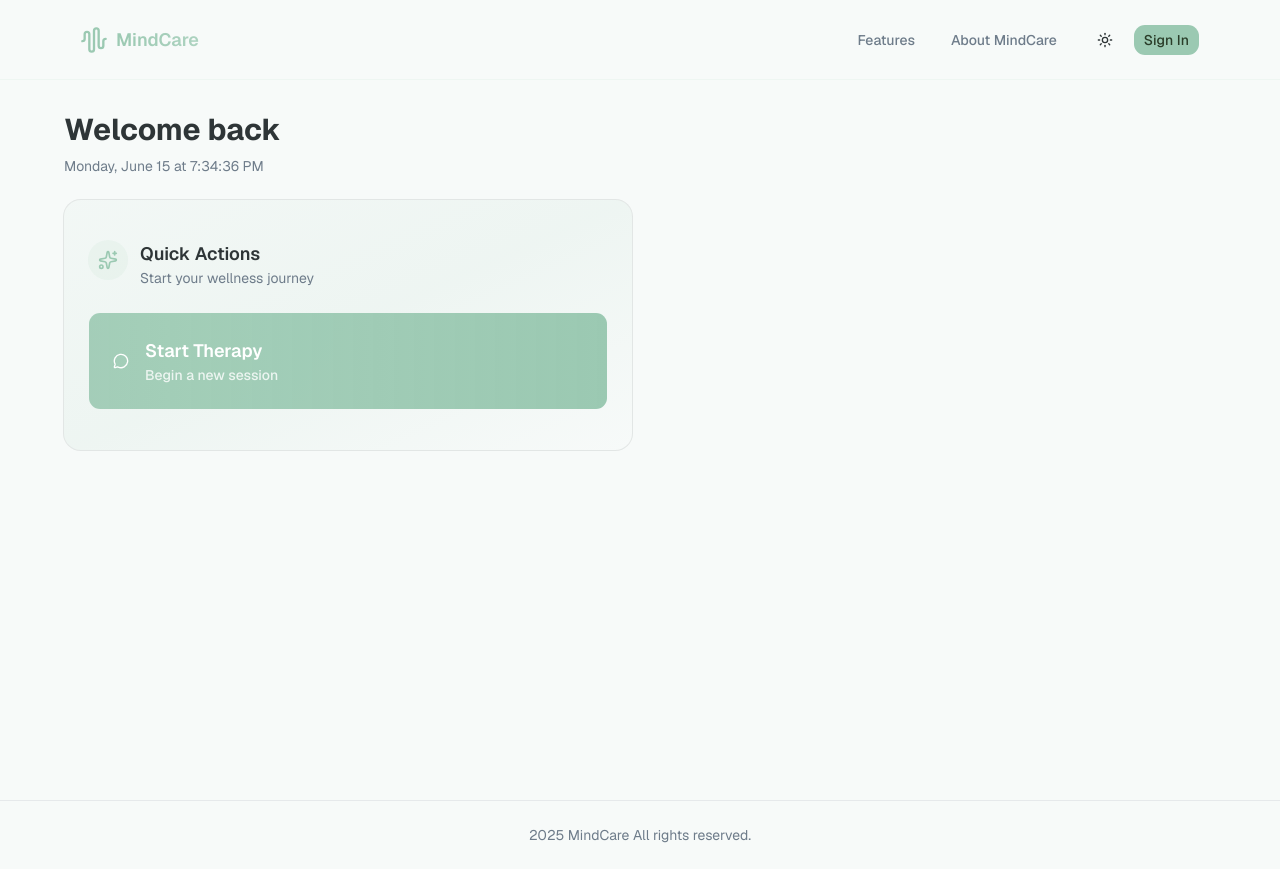
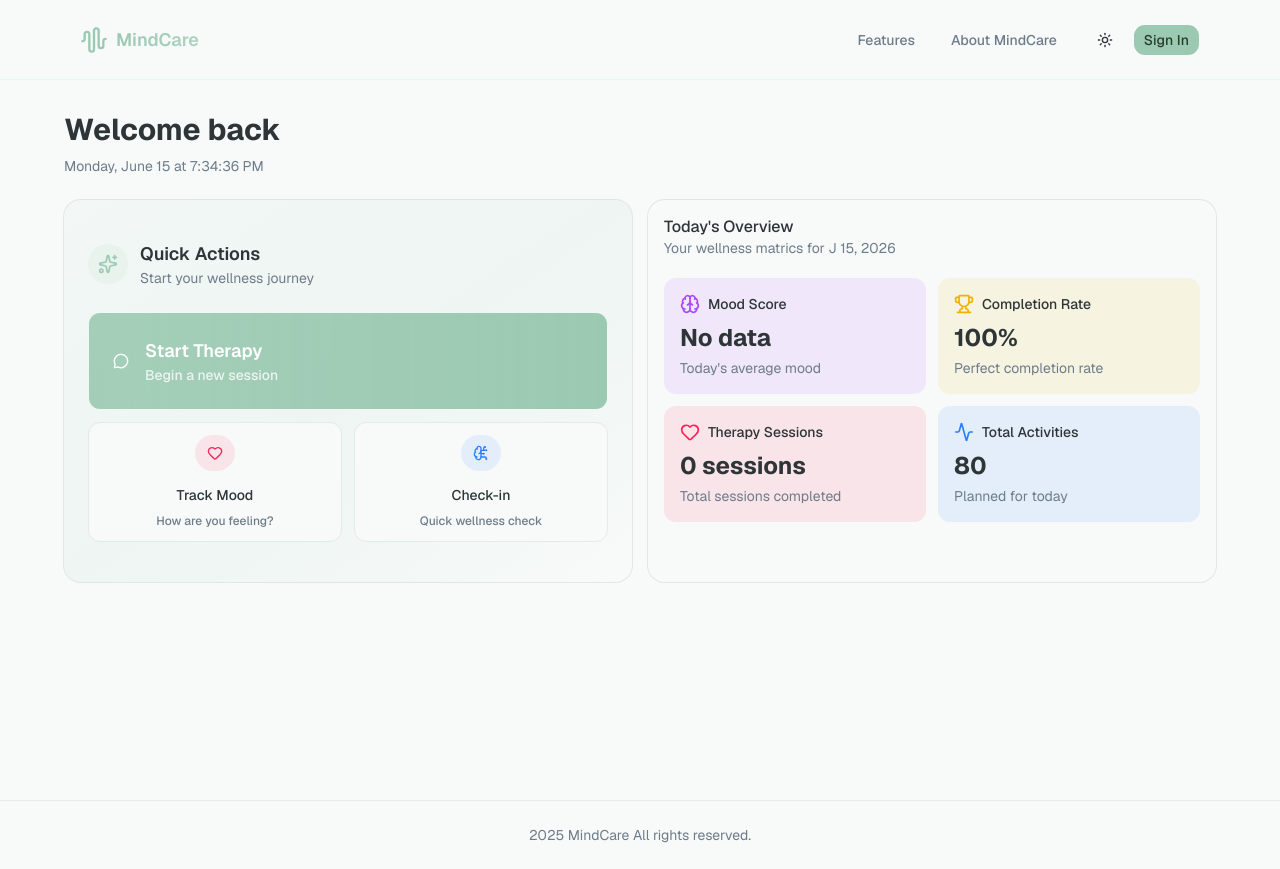
Before and after one commit to ruvindya28/AI-MentalHealth-System, a Next.js app: page /dashboard in a window 1280 px wide. Built offline with nearby package versions, Linux system fonts and the light colour scheme.

Commit message:
Add wellness statistics and dialog component to enhance dashboard functionality

```diff
--- a/app/dashboard/page.tsx
+++ b/app/dashboard/page.tsx
@@ -3,12 +3,50 @@
 import { Container } from "@/components/ui/container";
 import { useState , useEffect } from "react";
 import {motion} from 'framer-motion';
-import { Card, CardContent } from "@/components/ui/card";
-import { MessageCircle, Sparkles } from "lucide-react";
+import { Card, CardContent, CardDescription, CardHeader, CardTitle } from "@/components/ui/card";
+import { BrainCircuit, Heart, MessageCircle, Sparkles ,Brain, Trophy, Activity } from "lucide-react";
 import { Button } from "@/components/ui/button";
 import { cn } from "@/lib/utils";
+import { format } from "date-fns";
+
 
 export default function DashboardPage() {
+
+    const wellnessStats = [
+        {
+            title:"Mood Score",
+            value: "No data",
+            icon: Brain,
+            color: "text-purple-500",
+            bgColor: "bg-purple-500/10",
+            description: "Today's average mood",
+        },
+        {
+            title:"Completion Rate",
+            value: "100%",
+            icon: Trophy,
+            color: "text-yellow-500",
+            bgColor: "bg-yellow-500/10",
+            description: "Perfect completion rate",
+        },
+         {
+            title:"Therapy Sessions",
+            value: "0 sessions",
+            icon: Heart,
+            color: "text-rose-500",
+            bgColor: "bg-rose-500/10",
+            description: "Total sessions completed",
+        },
+         {
+            title:"Total Activities",
+            value: "80",
+            icon: Activity,
+            color: "text-blue-500",
+            bgColor: "bg-blue-500/10",
+            description: "Planned for today",
+        },
+    ]
+
 
 const [currentTime, setCurrentTime] = useState(new Date());
 
@@ -47,7 +85,7 @@ useEffect(() => {
 
                 <CardContent className="p-6 relative">
                     <div className="space-y-6">
-                        <div className="flex item-center gap-3">
+                        <div className="flex items-center gap-3">
                             <div className="w-10 h-10 rounded-full bg-primary/10 flex items-center justify-center">
                             <Sparkles className="w-5 h-5 text-primary" /></div>
                             <div>
@@ -77,10 +115,66 @@ useEffect(() => {
   </div>
 
                                 </Button>
+
+                                <div className="grid grid-cols-2 gap-3">
+                                    <Button
+                                    variant="outline"
+                                    className={cn(
+                                        "flex flex-col h-[120px] px-4 py-3 group/mood hover:border-primary/50","justify-center items-center text-center","transition-all duration-200 group-hover:translate-y-[-2px]")}>
+                                            <div className="w-10 h-10 rounded-full bg-rose-500/10 flex items-center justify-center mb-2">
+                                            <Heart className="w-5 h-5 text-rose-500" />
+                                            </div>
+                                            <div className="font-medium text-sm">Track Mood</div>
+                                            <div className="text-xs text-muted-foreground mt-0.5">How are you feeling?</div>
+                                        </Button>
+                                        <Button
+                                    variant="outline"
+                                    className={cn(
+                                        "flex flex-col h-[120px] px-4 py-3 group/mood hover:border-primary/50","justify-center items-center text-center","transition-all duration-200 group-hover:translate-y-[-2px]")}>
+                                            <div className="w-10 h-10 rounded-full bg-blue-500/10 flex items-center justify-center mb-2">
+                                            <BrainCircuit className="w-5 h-5 text-blue-500" />
+                                            </div>
+                                            <div className="font-medium text-sm">Check-in</div>
+                                            <div className="text-xs text-muted-foreground mt-0.5">Quick wellness check</div>
+                                        </Button>
+                                </div>
                             </div>
                     </div>
                 </CardContent>
                 </Card>
+
+                {/*wellness start*/}
+
+                <Card className="border-primary/10">
+                <CardHeader>
+                    <div className="flex items-center justify-between">
+                        <div>
+                            <CardTitle>Today's Overview</CardTitle>
+                            <CardDescription>Your wellness matrics for{" "}{format(new Date(),"MMMMM dd, yyyy")}</CardDescription>
+                            </div></div>
+                            </CardHeader>
+                            <CardContent className="grid grid-cols-2 gap-3">
+                                {wellnessStats.map((stat) => (
+                                    <div key={stat.title} className={cn(
+                                        "p-4 rounded-lg transition-all duration-200 hover:scale-[1.02]",
+                                        stat.bgColor)}>
+                                            <div className="flex items-center gap-2">
+                                                <stat.icon className={cn("w-5 h-5", stat.color)} />
+                                                <p className="text-sm font-medium">{stat.title}</p>
+                                            </div>
+                                            <p className="text-2xl font-bold mt-2">{stat.value}</p>
+                                            <p className="text-sm text-muted-foreground mt-1">{stat.description}</p>
+                                            </div>
+                                ))}
+                            </CardContent>
+
+                            </Card>
+
+
+            </div>
+{/*container grid for games */}
+            <div className="grid grid-cols-1 lg:grid-cols-3 gap-6">
+                <div className="lg:col-span-3 space-y-6"></div>
             </div>
         </div>
         </Container>
--- /dev/null
+++ b/components/ui/dialog.tsx
@@ -0,0 +1,168 @@
+"use client"
+
+import * as React from "react"
+import { Dialog as DialogPrimitive } from "radix-ui"
+
+import { cn } from "@/lib/utils"
+import { Button } from "@/components/ui/button"
+import { XIcon } from "lucide-react"
+
+function Dialog({
+  ...props
+}: React.ComponentProps<typeof DialogPrimitive.Root>) {
+  return <DialogPrimitive.Root data-slot="dialog" {...props} />
+}
+
+function DialogTrigger({
+  ...props
+}: React.ComponentProps<typeof DialogPrimitive.Trigger>) {
+  return <DialogPrimitive.Trigger data-slot="dialog-trigger" {...props} />
+}
+
+function DialogPortal({
+  ...props
+}: React.ComponentProps<typeof DialogPrimitive.Portal>) {
+  return <DialogPrimitive.Portal data-slot="dialog-portal" {...props} />
+}
+
+function DialogClose({
+  ...props
+}: React.ComponentProps<typeof DialogPrimitive.Close>) {
+  return <DialogPrimitive.Close data-slot="dialog-close" {...props} />
+}
+
+function DialogOverlay({
+  className,
+  ...props
+}: React.ComponentProps<typeof DialogPrimitive.Overlay>) {
+  return (
+    <DialogPrimitive.Overlay
+      data-slot="dialog-overlay"
+      className={cn(
+        "fixed inset-0 isolate z-50 bg-black/10 duration-100 supports-backdrop-filter:backdrop-blur-xs data-open:animate-in data-open:fade-in-0 data-closed:animate-out data-closed:fade-out-0",
+        className
+      )}
+      {...props}
+    />
+  )
+}
+
+function DialogContent({
+  className,
+  children,
+  showCloseButton = true,
+  ...props
+}: React.ComponentProps<typeof DialogPrimitive.Content> & {
+  showCloseButton?: boolean
+}) {
+  return (
+    <DialogPortal>
+      <DialogOverlay />
+      <DialogPrimitive.Content
+        data-slot="dialog-content"
+        className={cn(
+          "fixed top-1/2 left-1/2 z-50 grid w-full max-w-[calc(100%-2rem)] -translate-x-1/2 -translate-y-1/2 gap-4 rounded-xl bg-popover p-4 text-sm text-popover-foreground ring-1 ring-foreground/10 duration-100 outline-none sm:max-w-sm data-open:animate-in data-open:fade-in-0 data-open:zoom-in-95 data-closed:animate-out data-closed:fade-out-0 data-closed:zoom-out-95",
+          className
+        )}
+        {...props}
+      >
+        {children}
+        {showCloseButton && (
+          <DialogPrimitive.Close data-slot="dialog-close" asChild>
+            <Button
+              variant="ghost"
+              className="absolute top-2 right-2"
+              size="icon-sm"
+            >
+              <XIcon
+              />
+              <span className="sr-only">Close</span>
+            </Button>
+          </DialogPrimitive.Close>
+        )}
+      </DialogPrimitive.Content>
+    </DialogPortal>
+  )
+}
+
+function DialogHeader({ className, ...props }: React.ComponentProps<"div">) {
+  return (
+    <div
+      data-slot="dialog-header"
+      className={cn("flex flex-col gap-2", className)}
+      {...props}
+    />
+  )
+}
+
+function DialogFooter({
+  className,
+  showCloseButton = false,
+  children,
+  ...props
+}: React.ComponentProps<"div"> & {
+  showCloseButton?: boolean
+}) {
+  return (
+    <div
+      data-slot="dialog-footer"
+      className={cn(
+        "-mx-4 -mb-4 flex flex-col-reverse gap-2 rounded-b-xl border-t bg-muted/50 p-4 sm:flex-row sm:justify-end",
+        className
+      )}
+      {...props}
+    >
+      {children}
+      {showCloseButton && (
+        <DialogPrimitive.Close asChild>
+          <Button variant="outline">Close</Button>
+        </DialogPrimitive.Close>
+      )}
+    </div>
+  )
+}
+
+function DialogTitle({
+  className,
+  ...props
+}: React.ComponentProps<typeof DialogPrimitive.Title>) {
+  return (
+    <DialogPrimitive.Title
+      data-slot="dialog-title"
+      className={cn(
+        "font-heading text-base leading-none font-medium",
+        className
+      )}
+      {...props}
+    />
+  )
+}
+
+function DialogDescription({
+  className,
+  ...props
+}: React.ComponentProps<typeof DialogPrimitive.Description>) {
+  return (
+    <DialogPrimitive.Description
+      data-slot="dialog-description"
+      className={cn(
+        "text-sm text-muted-foreground *:[a]:underline *:[a]:underline-offset-3 *:[a]:hover:text-foreground",
+        className
+      )}
+      {...props}
+    />
+  )
+}
+
+export {
+  Dialog,
+  DialogClose,
+  DialogContent,
+  DialogDescription,
+  DialogFooter,
+  DialogHeader,
+  DialogOverlay,
+  DialogPortal,
+  DialogTitle,
+  DialogTrigger,
+}
--- a/package.json
+++ b/package.json
@@ -11,6 +11,7 @@
   "dependencies": {
     "class-variance-authority": "^0.7.1",
     "clsx": "^2.1.1",
+    "date-fns": "^4.4.0",
     "framer-motion": "^12.40.0",
     "lucide-react": "^1.18.0",
     "next": "16.2.9",
```
Also changed, not shown: 1 other file (tests, documents, lock files or other folders).
